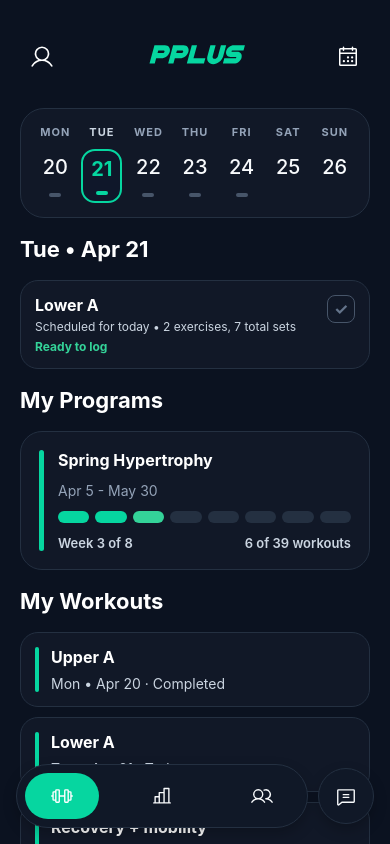
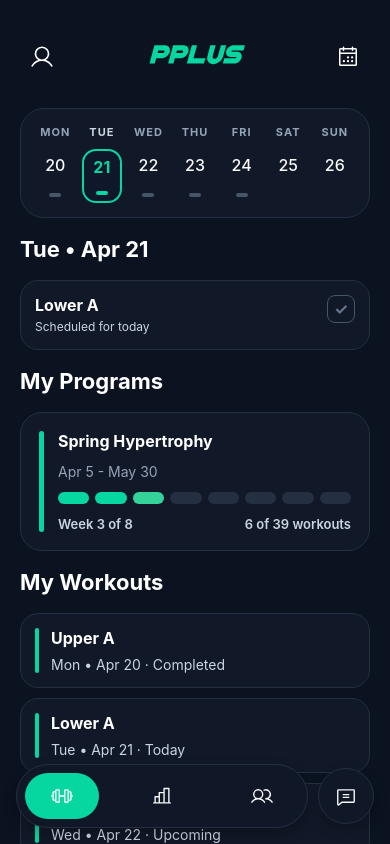
Before and after one commit to tonyfort22/pplus-training, a React Native app in the folder apps/mobile/: screen / in a window 390 px wide. Built offline with nearby package versions, Linux system fonts and the light colour scheme.

Commit message:
feat: simplify mobile today card copy

```diff
--- a/apps/mobile/src/screens/styles.js
+++ b/apps/mobile/src/screens/styles.js
@@ -373,7 +373,7 @@
   },
   calendarDayNumber: {
     color: '#f8fafc',
-    fontSize: 20,
+    fontSize: 16,
     fontWeight: '500',
   },
   calendarDayNumberSelected: {
--- a/apps/mobile/src/train/train-screen-models.js
+++ b/apps/mobile/src/train/train-screen-models.js
@@ -98,8 +98,8 @@
     variant: 'today-summary',
     workoutName: workoutModel.workoutName,
     scheduledLabel: getSelectedWorkoutScheduledLabel(workoutModel.scheduleStatusLabel),
-    summaryLabel: `${workoutModel.exerciseCount} exercises, ${totalSets} total sets`,
-    statusLabel: targetKey === 'session' ? 'Ready to log' : workoutModel.scheduleStatusLabel,
+    summaryLabel: getSelectedWorkoutScheduledLabel(workoutModel.scheduleStatusLabel),
+    statusLabel: undefined,
     quickSummary: workoutModel.sessionProgressSummary || workoutModel.previewHighlights?.[0]?.body || workoutModel.body,
     completionTone: workoutModel.scheduleStatusLabel === 'Completed' ? 'done' : 'pending',
   }
--- a/apps/mobile/src/ui/cards.js
+++ b/apps/mobile/src/ui/cards.js
@@ -53,7 +53,7 @@
   if (variant === 'today-summary') {
     const CardWrapper = onAction ? Pressable : View
     const isDone = completionTone === 'done'
-    const metaLine = [scheduledLabel, summaryLabel].filter(Boolean).join(' • ')
+    const metaLine = summaryLabel || scheduledLabel || quickSummary || body
 
     return (
       <CardWrapper style={styles.todayCard} onPress={onAction}>
@@ -62,8 +62,8 @@
             {title ? <Text style={styles.todayCardLabel}>{title}</Text> : null}
             <Text style={styles.todayCardWorkoutName}>{workoutName || title}</Text>
           </View>
-          <Text style={styles.todayCardSummary}>{metaLine || quickSummary || body}</Text>
-          <Text style={styles.todayCardFooterStatus}>{statusLabel}</Text>
+          <Text style={styles.todayCardSummary}>{metaLine}</Text>
+          {statusLabel ? <Text style={styles.todayCardFooterStatus}>{statusLabel}</Text> : null}
         </View>
         <View style={[styles.todayCardCheckWrap, isDone && styles.todayCardCheckWrapDone]}>
           <Text style={[styles.todayCardCheckIcon, isDone && styles.todayCardCheckIconDone]}>✓</Text>
```
Also changed, not shown: 2 other files (tests, documents, lock files or other folders).
